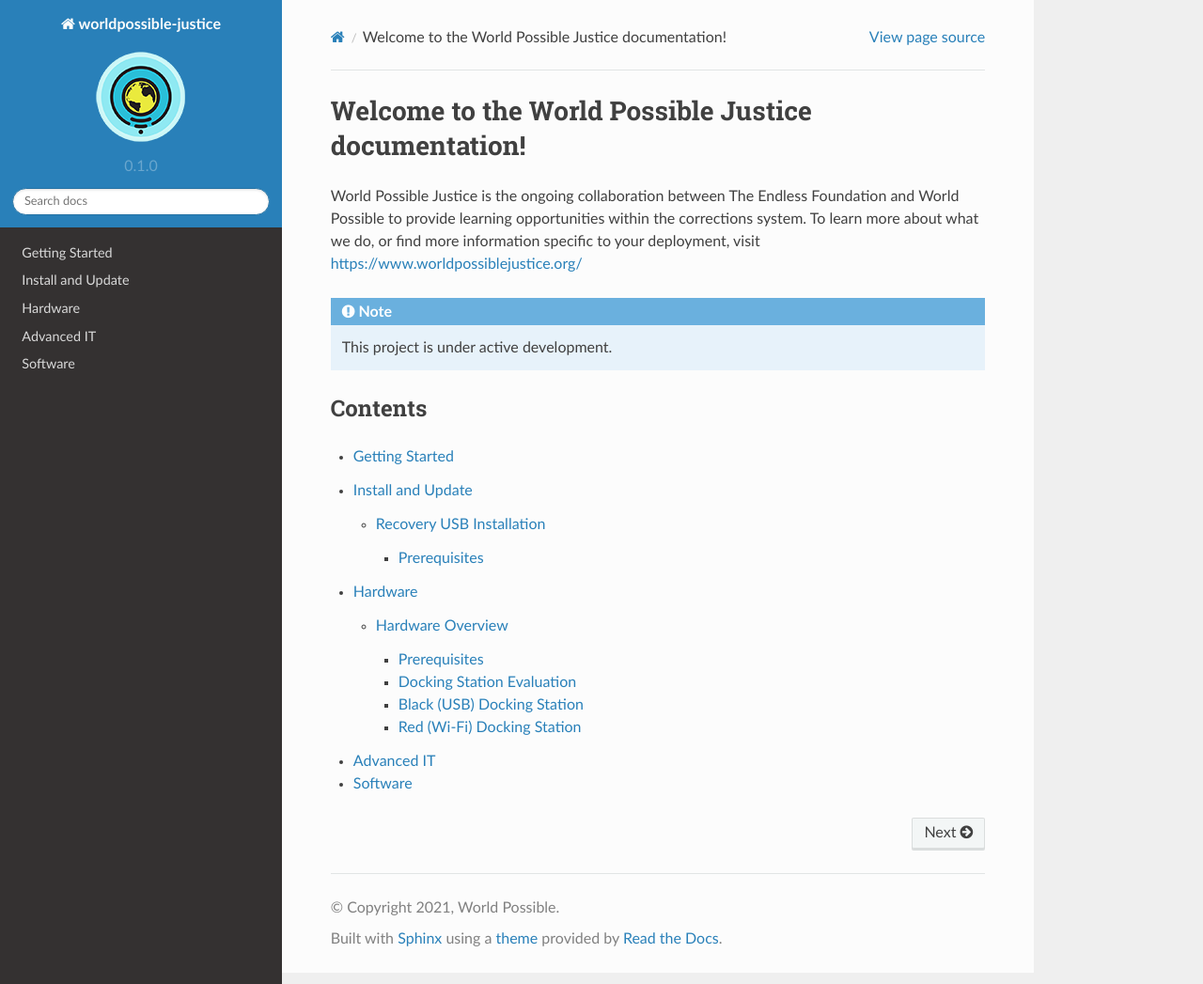
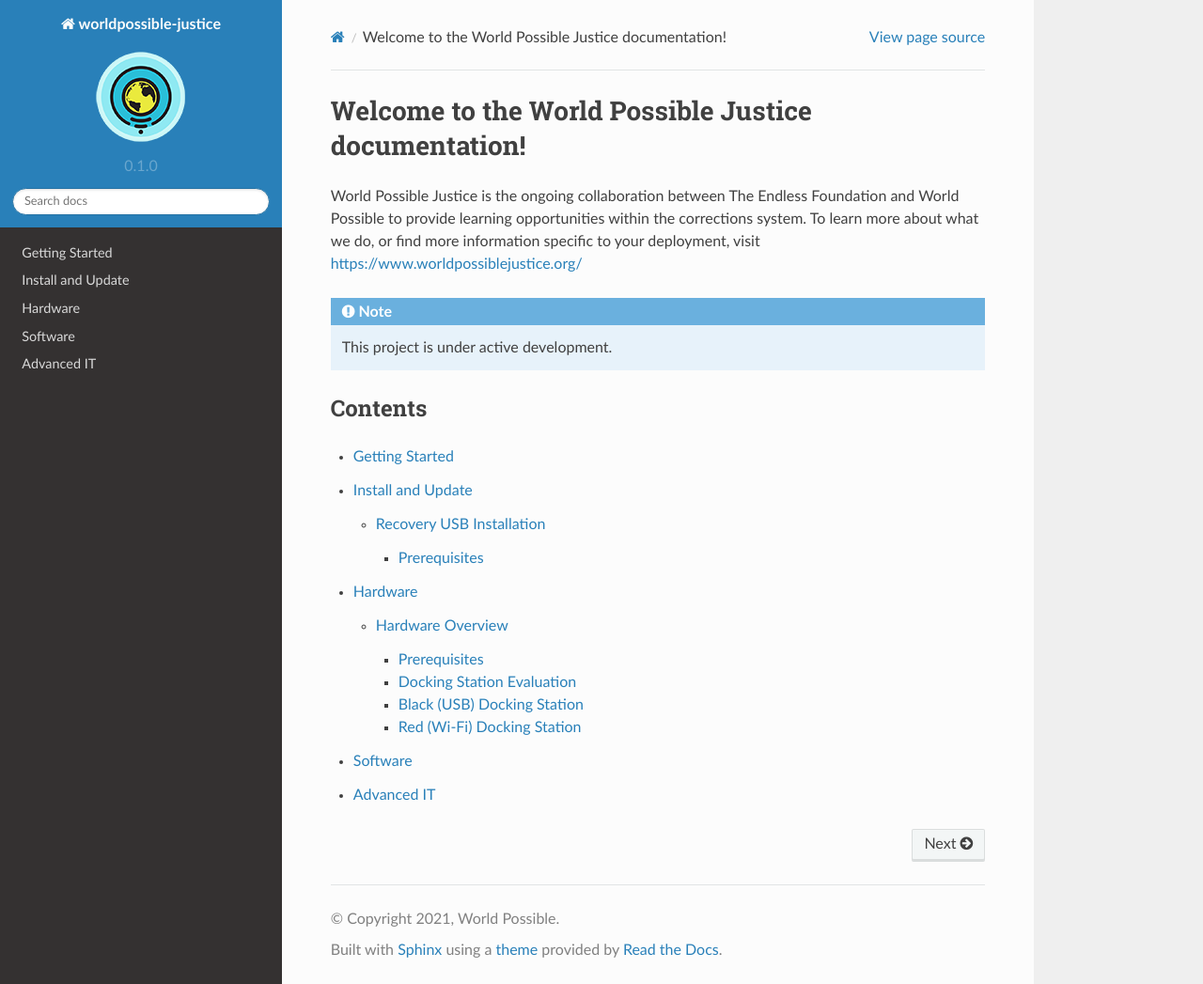
Before and after one commit to worldpossible/endless-docs, a Sphinx documentation site: the page built from docs/source/index.rst, in a window 1280 px wide and 1047 px high. Shown: the whole window at 94% size. Built offline with Sphinx 7.4.7 and the Read the Docs theme 2.0.0, drawn with Linux system fonts in a browser that asks for light colours; pages that are not in the unit, such as notebooks, are missing from menus.

```diff
--- a/docs/source/index.rst
+++ b/docs/source/index.rst
@@ -15,5 +15,5 @@ Contents
    getting_started/index
    install/index
    hardware/index
+   software/index
    technical/index
-   software/index
```
